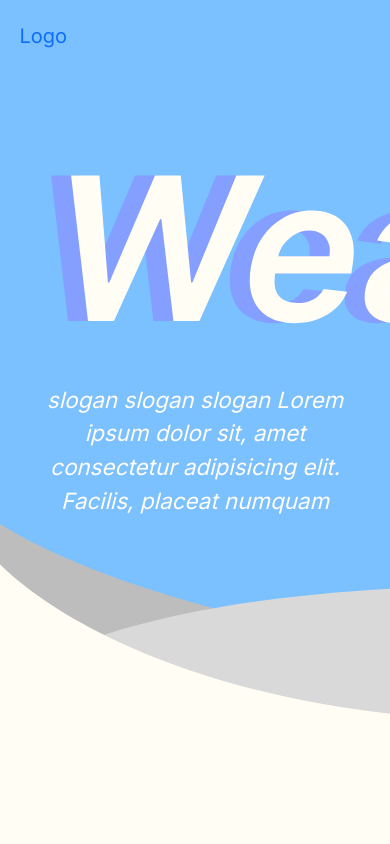
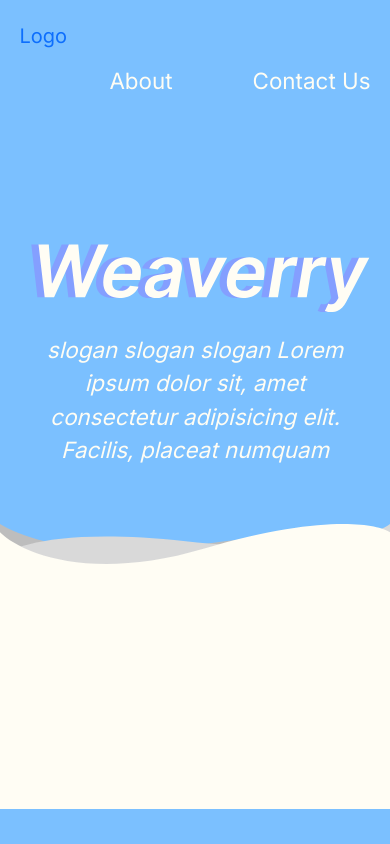
Before and after one commit to genepaolo/weaverry, a React (Create React App) app: page / in a window 390 px wide. Shown: the top 844 px of the page. Built offline with nearby package versions, Linux system fonts and the light colour scheme.

Commit message:
Mac edits

```diff
--- a/src/components/Header/HeaderBody.jsx
+++ b/src/components/Header/HeaderBody.jsx
@@ -4,7 +4,7 @@ function HeaderBody(){
     return(
         <div className="header__body">
             <div className="header__body__container">
-                <Weaverry className="animate__animated animate__fadeInLeft"></Weaverry>
+                <Weaverry className="header__body__container__logo animate__animated animate__fadeInLeft"></Weaverry>
                 <br></br>
                 <br></br>
                 <p className="header__body__container__slogan animate__animated animate__fadeInLeftBig"><i>slogan slogan slogan Lorem ipsum dolor sit, amet consectetur adipisicing elit. Facilis, placeat numquam</i></p>
--- a/src/components/Header/Navbar.jsx
+++ b/src/components/Header/Navbar.jsx
@@ -3,11 +3,7 @@ function Navbar() {
         <nav class="header__navbar navbar navbar-expand-lg animate__animated animate__slideInDown">
             <div class="container-fluid">
                 <a class="navbar-brand" href="/">Logo</a>
-                <button class="navbar-toggler" type="button" data-bs-toggle="collapse" data-bs-target="#navbarNav" aria-controls="navbarNav" aria-expanded="false" aria-label="Toggle navigation">
-                    <span class="navbar-toggler-icon"></span>
-                </button>
-                <div class="collapse navbar-collapse" id="navbarNav">
-                    <ul class="navbar-nav ms-auto">
+                <ul class="navbar-nav ms-auto">
                         <li class="header__navbar__nav-item">
                             <a class="nav-link active" aria-current="page" href="/">About</a>
                         </li>
@@ -15,7 +11,6 @@ function Navbar() {
                             <a class="nav-link" href="/">Contact Us</a>
                         </li>
                     </ul>
-                </div>
             </div>
         </nav>
     );
--- a/src/index.css
+++ b/src/index.css
@@ -40,8 +40,8 @@ body {
   margin: 0;
   font-size: 14px;
   width: 100%;
-  position: relative;
   font-family: "Inter", sans-serif;
+  overflow-x: hidden;
 }
 
 .wcontainer {
@@ -73,6 +73,11 @@ body {
 .header__navbar__nav-item:not(:last-child) {
   padding: 0 5rem;
 }
+@media (max-width: 990px) {
+  .header__navbar__nav-item:not(:last-child) {
+    padding: 0 5rem;
+  }
+}
 .header__body {
   flex: 1 1 auto;
   text-align: center;
@@ -84,6 +89,10 @@ body {
 .header__body__container {
   transform: translateY(-7.5rem);
 }
+.header__body__container__logo {
+  width: 100%;
+  height: auto;
+}
 .header__body__container__slogan {
   font-size: 1.4rem;
   color: #FFFDF4;
@@ -93,6 +102,10 @@ body {
   font-size: 1.4rem;
   font-family: "Inter", sans-serif;
   color: #FFFDF4;
+}
+
+.navbar-nav {
+  flex-direction: row;
 }
 
 .nav-link:focus, .nav-link:hover {
@@ -117,6 +130,8 @@ body {
   position: absolute;
   top: -20rem;
   z-index: 0;
+  width: 100%;
+  height: auto;
 }
 .wbody__svgs__svg--1 {
   animation: moveUp1;
--- a/src/sass/base/_body.scss
+++ b/src/sass/base/_body.scss
@@ -2,8 +2,8 @@ body {
     margin: 0;
     font-size: 14px;
     width: 100%;
-    position: relative;
     font-family: 'Inter', sans-serif;
+    overflow-x: hidden;
 }
 
 .wcontainer{
--- a/src/sass/components/_header.scss
+++ b/src/sass/components/_header.scss
@@ -6,8 +6,12 @@
     flex-flow: column;
     &__navbar{
         flex: 0 1 auto;
+
         &__nav-item:not(:last-child){
             padding: 0 5rem;
+            @include respond(tab-port){
+                padding: 0 5rem;
+            }
         }
     }
 
@@ -20,6 +24,10 @@
         user-select: none;
         &__container{
             transform: translateY(-7.5rem);
+            &__logo{
+                width: 100%;
+                height: auto;
+            }
             &__slogan{
                 // Temp
                 font-size: $fs-md;
@@ -36,6 +44,10 @@
     color: $fc-pri;
 }
 
+
+.navbar-nav{
+    flex-direction: row;
+}
 .nav-link:focus, .nav-link:hover{
     animation: swing;
     animation-duration: 1s;
--- a/src/sass/components/_wbody.scss
+++ b/src/sass/components/_wbody.scss
@@ -8,6 +8,8 @@
             position: absolute;
             top: -20rem;
             z-index: 0;
+            width: 100%;
+            height: auto;
             &--1{
                 animation: moveUp1;
                 animation-duration: $t-init;
--- a/src/sass/main.scss
+++ b/src/sass/main.scss
@@ -1,5 +1,6 @@
 //Abstract
 @import "./abstract/animations";
+@import "./abstract/mixins";
 @import "./abstract/variables";
 
 // Base
```
Also changed, not shown: src/sass/abstract/_mixins.scss (added, +14 -0 lines), 1 other file (tests, documents, lock files or other folders).
